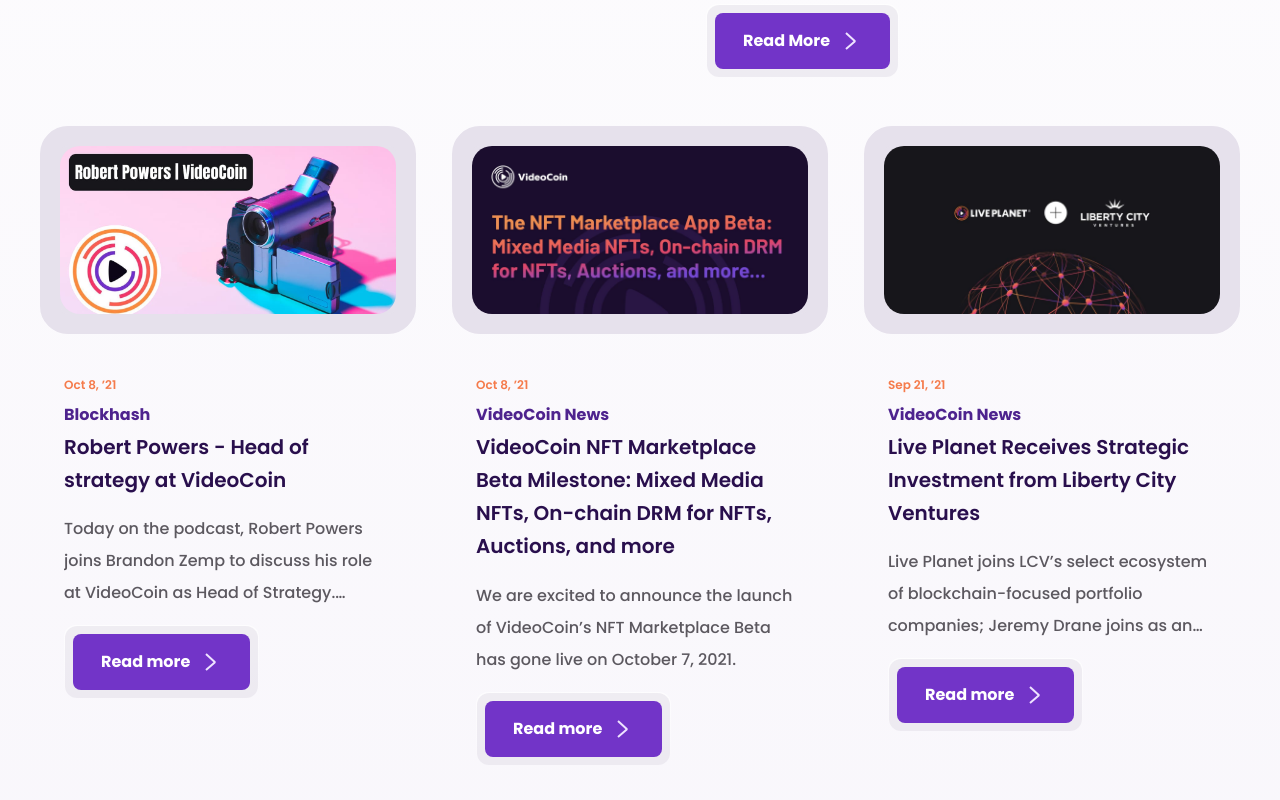
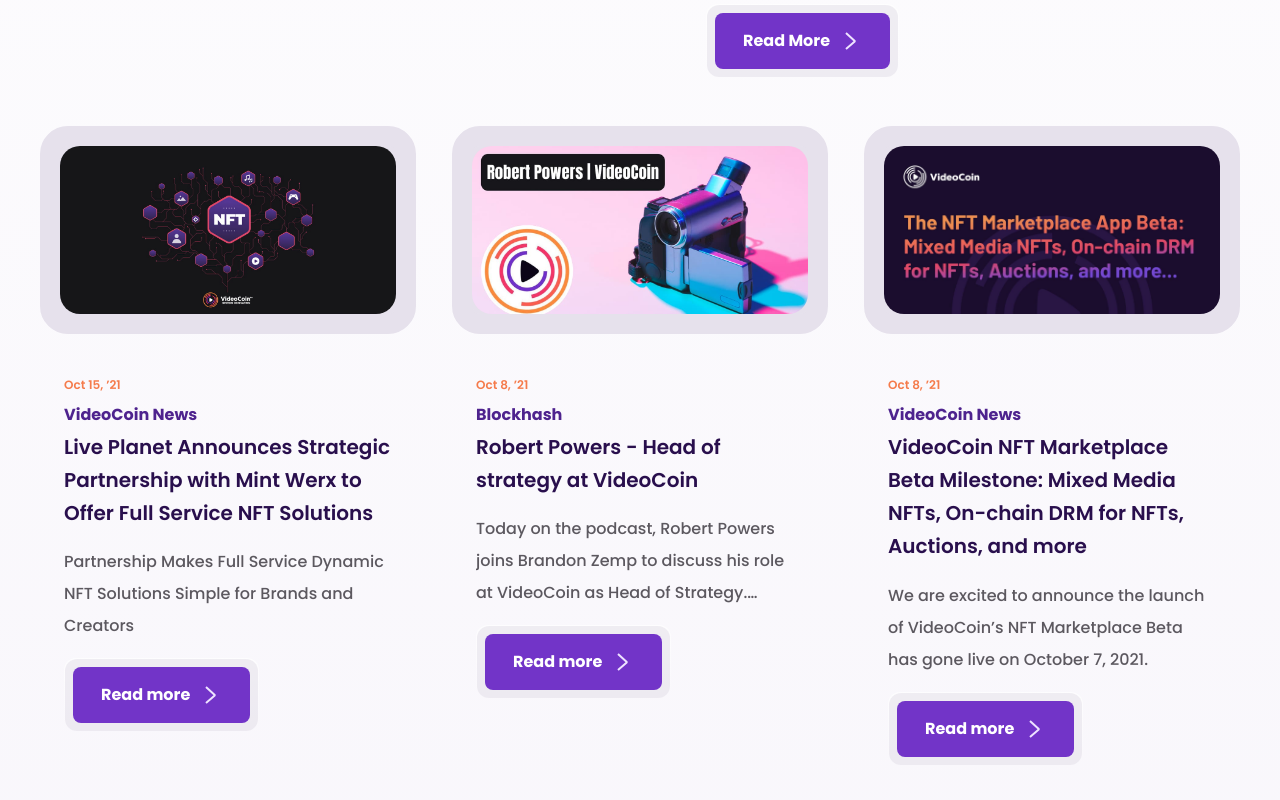
Before and after one commit to videocoin/videocoin.network, a Gatsby site: page /news in a window 1280 px wide. Shown: the part 840-1640 px from the top of the page. Built offline with nearby package versions, Linux system fonts and the light colour scheme; Gatsby itself is replaced by a stand-in of ours.

Commit message:
update news

```diff
--- a/src/components/Home/News/index.tsx
+++ b/src/components/Home/News/index.tsx
@@ -25,7 +25,7 @@
   );
 };
 
-const sort = [11, 10, 9, 4, 8, 1, 3, 2, 5, 6, 7];
+const sort = [13, 11, 10, 9, 4, 8, 1, 3, 2, 5, 6, 7];
 
 const News = () => {
   const { allFile } = useStaticQuery(graphql`
--- a/src/components/News/NewsList.tsx
+++ b/src/components/News/NewsList.tsx
@@ -4,7 +4,7 @@
 import * as S from './styles';
 import Container from 'styles/Container';
 
-const sort = [12, 11, 10, 8, 1, 2, 3, 4, 5, 6, 7];
+const sort = [13, 12, 11, 10, 8, 1, 2, 3, 4, 5, 6, 7];
 
 const NewsList = ({ covers }) => {
   const sortedNews = sort.map((id) => {
--- a/src/news.ts
+++ b/src/news.ts
@@ -132,6 +132,17 @@
     description:
       'Today on the podcast, Robert Powers joins Brandon Zemp to discuss his role at VideoCoin as Head of Strategy. Leverage the only solution optimized for the unique demands of Video NFT applications, a complete suite of capabilities coming soon from both VideoCoin and Filecoin.',
   },
+  13: {
+    id: 13,
+    cover: '8',
+    date: formatDate('2021-10-15'),
+    title:
+      'Live Planet Announces Strategic Partnership with Mint Werx to Offer Full Service NFT Solutions',
+    link: 'https://medium.com/videocoin/live-planet-announces-strategic-partnership-with-mint-werx-to-offer-full-service-nft-solutions-9c50c8a14a44',
+    source: 'VideoCoin News',
+    description:
+      'Partnership Makes Full Service Dynamic NFT Solutions Simple for Brands and Creators',
+  },
 };
 
 export default news;
```
